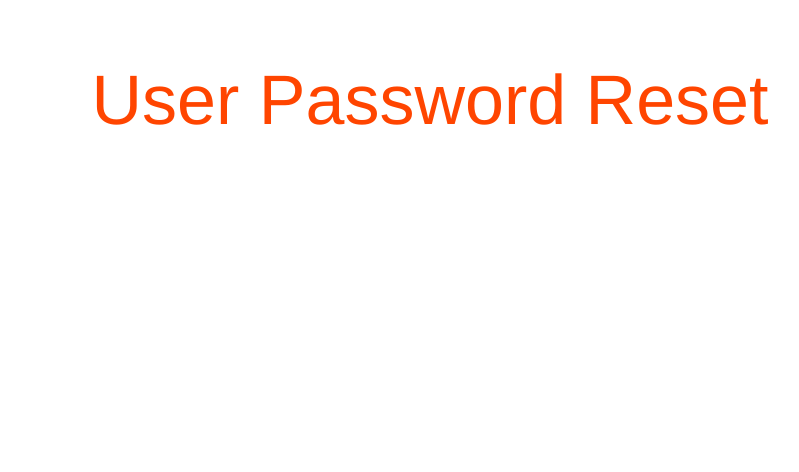
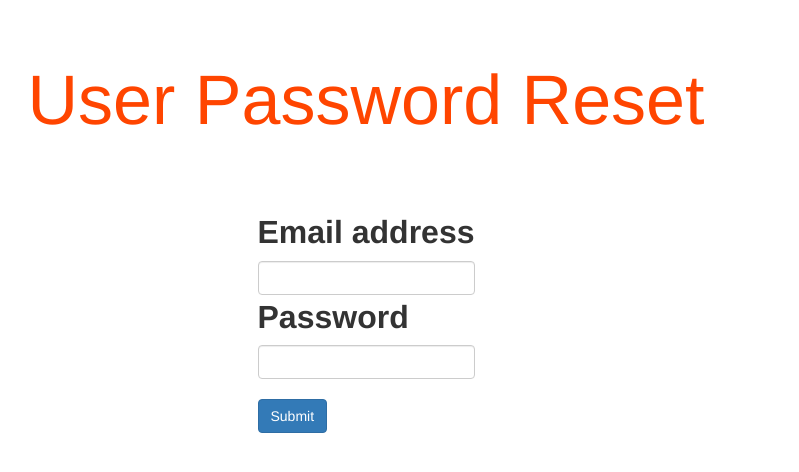
Before and after one commit to sheikabra/POC-FRONTEND, a website: page HTML/resetUserPassword.html in a window 1280 px wide. Shown: the whole page, without its empty margins (210-1009 px from the left). Drawn offline with nearby package versions, Linux system fonts and the light colour scheme.

Commit message:
completed update password page

```diff
--- a/CSS/resetUserPassword.css
+++ b/CSS/resetUserPassword.css
@@ -1,10 +1,27 @@
+html{
+    height: 100%;
+    width: 100%;
+    display: flex;
+}
+
 body{
-    display: flex;
-    justify-content: center;
+    height: 90%;
+    width: 90%;
+
 }
 
 .page-title{
     display: flex;
+    width: 100%;
+    justify-content: center;
     margin-top: 5rem;
     color: orangered;
 }
+
+#myForm{
+    display: flex;
+    margin-top: 5rem;
+    font-size: xx-large;
+    justify-content: center;
+    align-content: center;
+}
--- a/HTML/resetUserPassword.html
+++ b/HTML/resetUserPassword.html
@@ -13,13 +13,23 @@
   <p style="font-size: 7rem;">User Password Reset</p>
 </div>
 
-<div>
+<div id="myForm" >
 
-  <form>
+  <form id="formElem" >
+    <div class="mb-3">
+      <label for="InputEmail1" class="form-label">Email address</label>
+      <input type="email" name="email" class="form-control" id="InputEmail1" aria-describedby="emailHelp">
+      <div id="emailHelp" class="form-text"></div>
+    </div>
 
+    <div class="mb-3">
+      <label for="InputPassword1" class="form-label">Password</label>
+      <input type="text" name="password" class="form-control" id="InputPassword1">
+    </div>
+    <button style="margin-top: 2rem" type="submit" class="btn btn-primary">Submit</button>
   </form>
 
 </div>
-
+<script src="../Javascript/resetUserPassword.js"></script>
 </body>
 </html>
--- a/Javascript/resetUserPassword.js
+++ b/Javascript/resetUserPassword.js
@@ -0,0 +1,28 @@
+const form = document.getElementById('formElem');
+
+form.addEventListener('submit',function (e){
+    e.preventDefault();
+    const prepayload = new FormData(form)
+
+    const payload = new URLSearchParams(prepayload);
+
+    let eml = payload.get("email");
+    let pswd = payload.get("password");
+
+    console.log(eml)
+    console.log(pswd)
+    let data = {
+        email:eml,
+        password: pswd
+    }
+
+    fetch('http://localhost:8080/api/v1/resetpassword', {
+        method: "POST",
+        headers: {
+            "Content-Type":'application/json'
+        },
+        body: JSON.stringify(data),
+
+    })
+
+})
```
